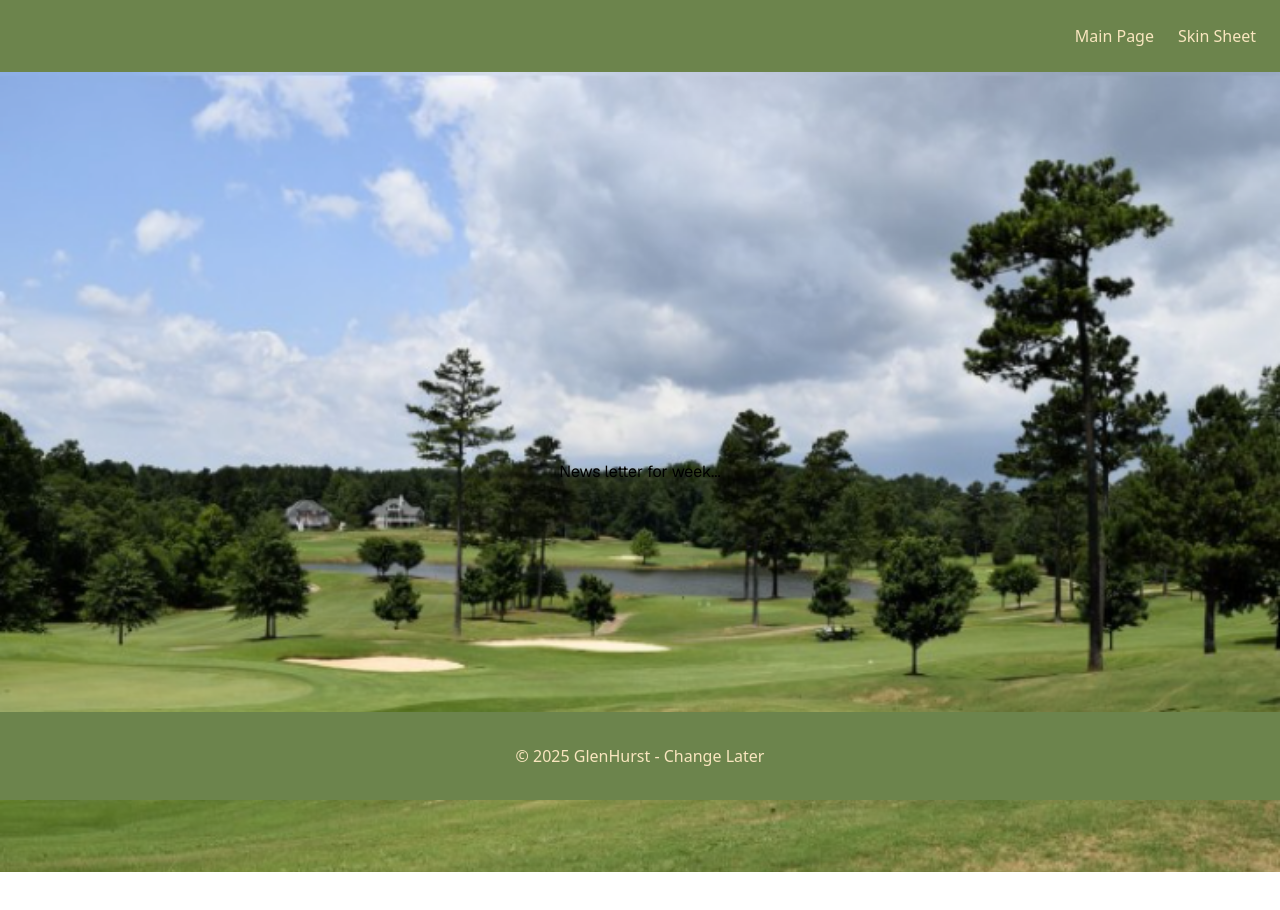
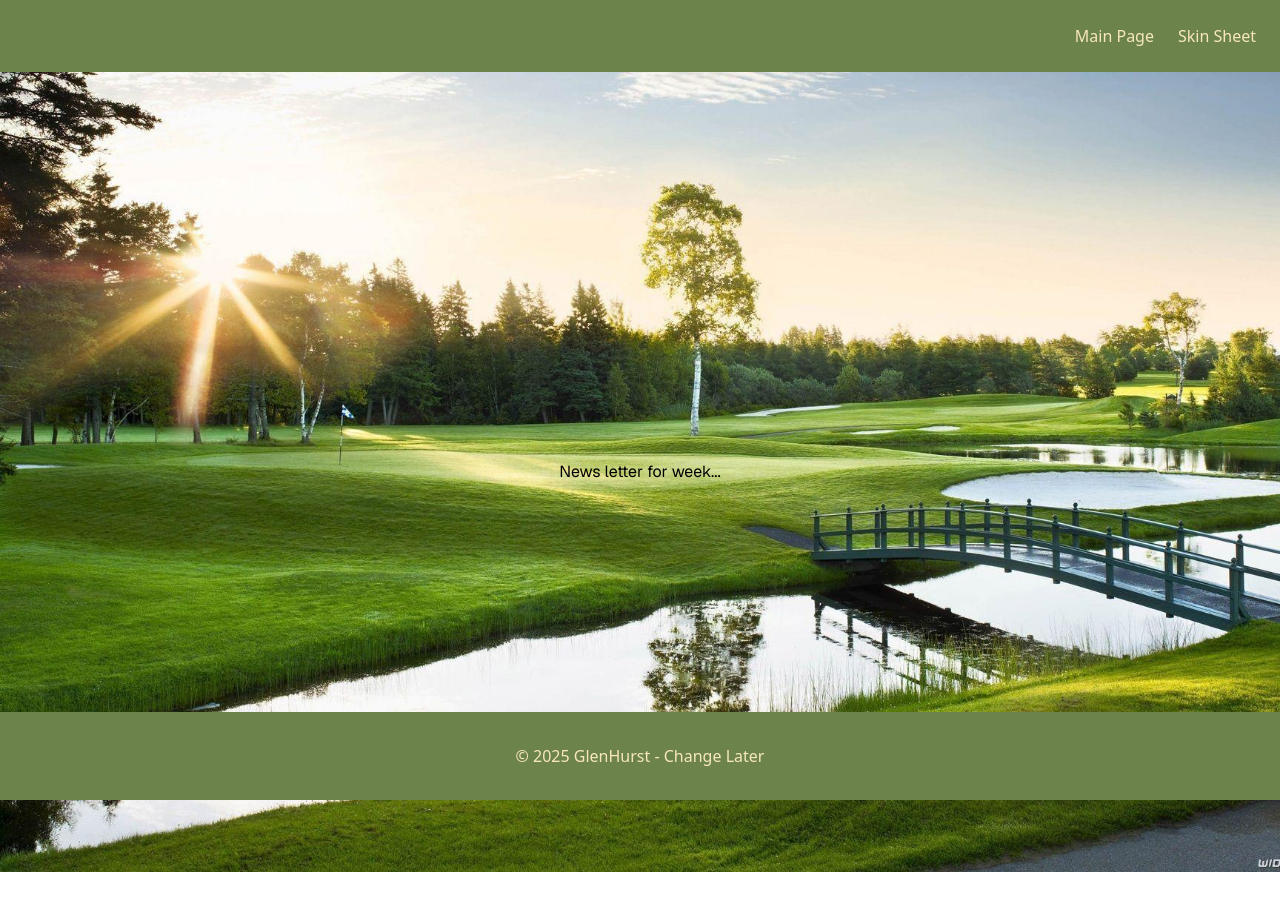
Before and after one commit to BrownJason/glenhurst_golf, a Next.js app: page /newsletter in a window 1280 px wide. Shown: the top 910 px of the page. Built offline with nearby package versions, Linux system fonts and the light colour scheme.

Commit message:
Change bg image

```diff
--- a/src/app/layout.tsx
+++ b/src/app/layout.tsx
@@ -32,7 +32,7 @@
             <Link href="/">Main Page</Link>
             <a href="/skinsheet">Skin Sheet</a>
           </header>
-          <div className="flex-grow dark my--10 bg-[url(/golf-course-1.png)] bg-scroll bg-cover">{children}</div>
+          <div className="flex-grow dark my--10 bg-[url(/golf_bg.jpg)] bg-scroll bg-cover">{children}</div>
           <Analytics />
           <footer className="row-start-3 fixed flex gap-6 flex-wrap items-center justify-center sticky bottom-0 py-8 bg-[#6c844c] text-[#f9e6bf]">
             <Link href="/">&copy; 2025 GlenHurst - Change Later</Link>
```
Also changed, not shown: public/golf-course-1.png (deleted), public/golf_bg.jpg (added).
